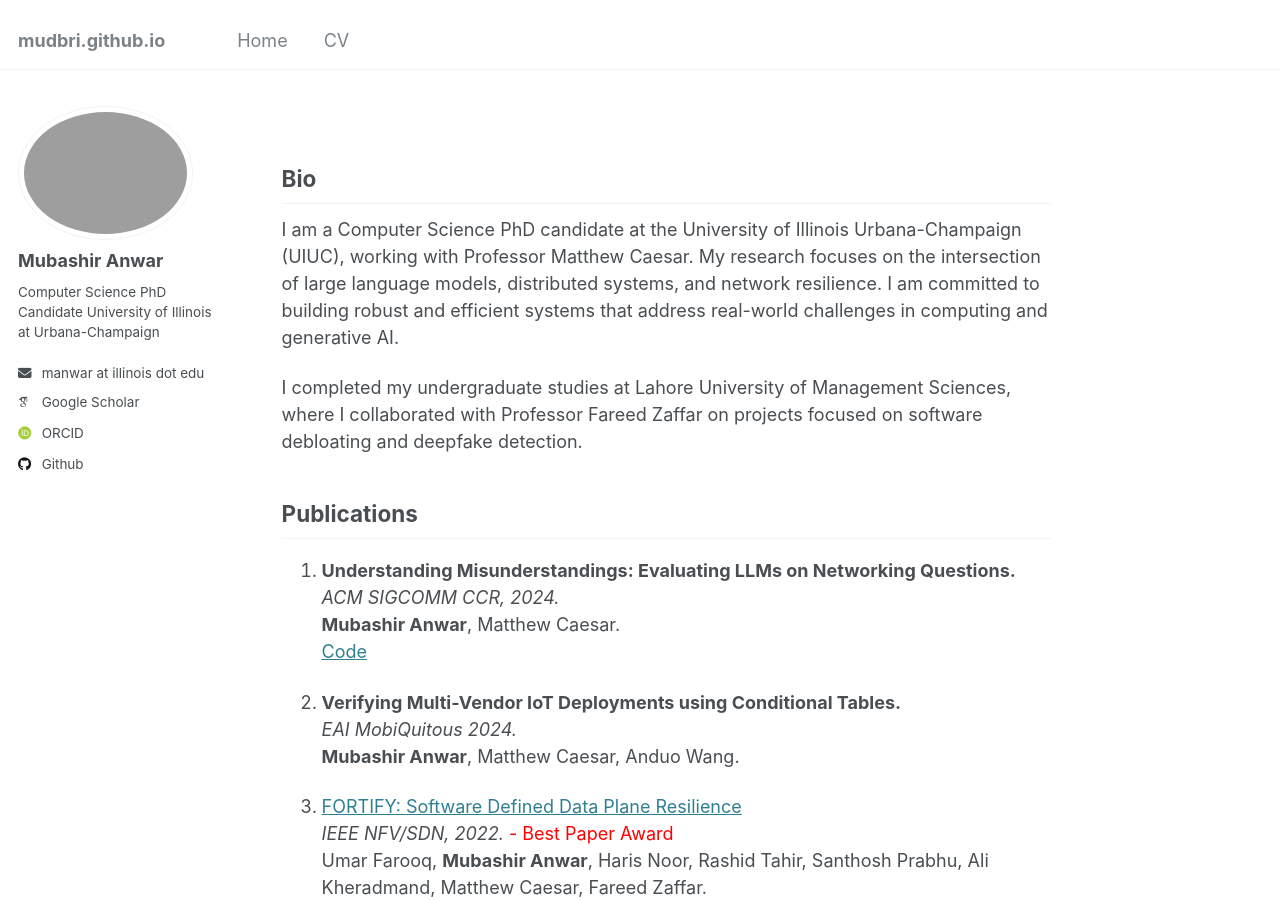
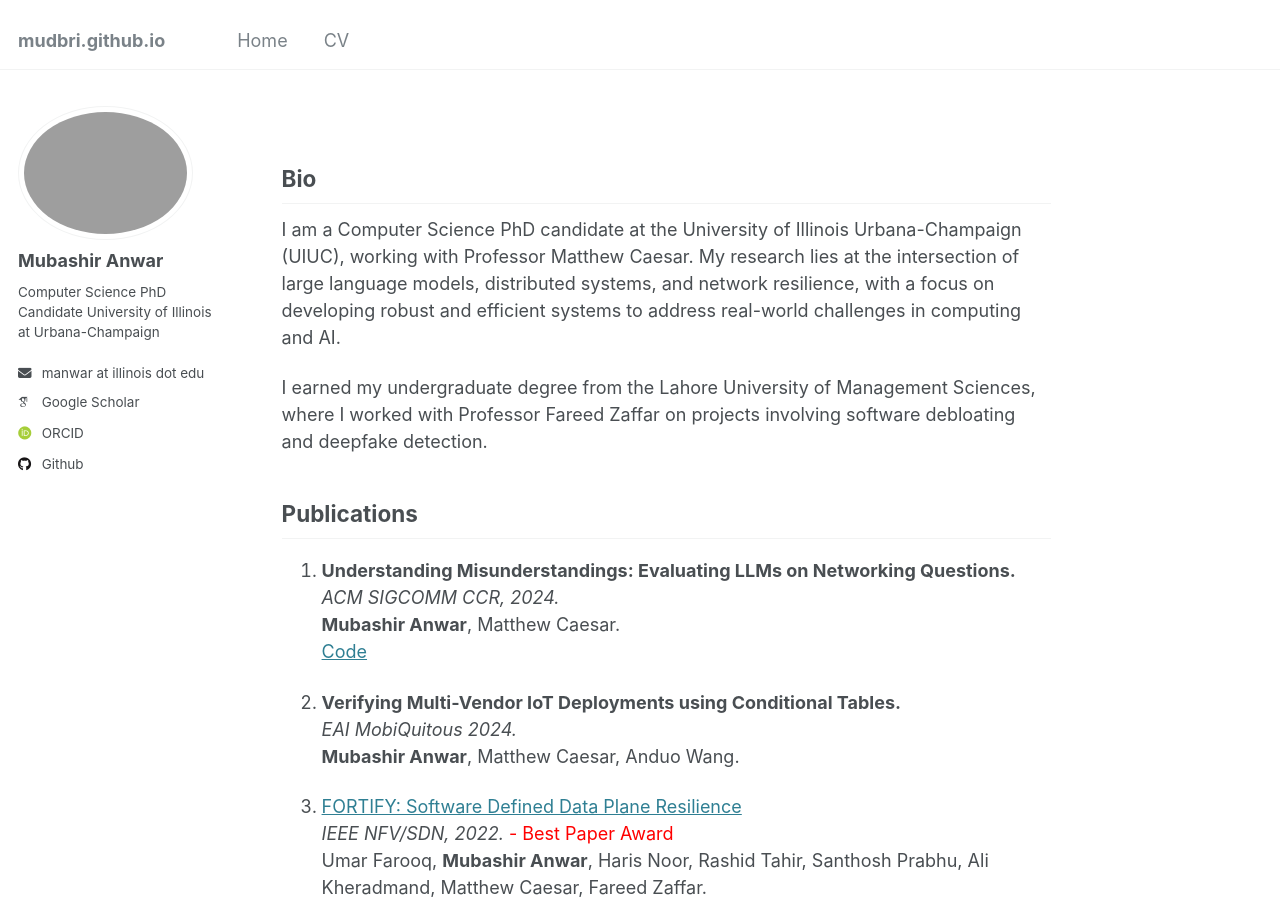
Before and after one commit to mudbri/mudbri.github.io, a Jekyll site: the page built from _pages/about.md, in a window 1280 px wide and 900 px high. Built offline with Jekyll 4.4.1, drawn with Linux system fonts in a browser that asks for light colours; some web fonts are replaced.

Commit message:
Update about.md

```diff
--- a/_pages/about.md
+++ b/_pages/about.md
@@ -9,9 +9,9 @@ redirect_from:
 
 Bio
 ------
-I am a Computer Science PhD candidate at the University of Illinois Urbana-Champaign (UIUC), working with Professor Matthew Caesar. My research focuses on the intersection of large language models, distributed systems, and network resilience. I am committed to building robust and efficient systems that address real-world challenges in computing and generative AI.
+I am a Computer Science PhD candidate at the University of Illinois Urbana-Champaign (UIUC), working with Professor Matthew Caesar. My research lies at the intersection of large language models, distributed systems, and network resilience, with a focus on developing robust and efficient systems to address real-world challenges in computing and AI.
 
-I completed my undergraduate studies at Lahore University of Management Sciences, where I collaborated with Professor Fareed Zaffar on projects focused on software debloating and deepfake detection.
+I earned my undergraduate degree from the Lahore University of Management Sciences, where I worked with Professor Fareed Zaffar on projects involving software debloating and deepfake detection.
 
 Publications
 ------
```
